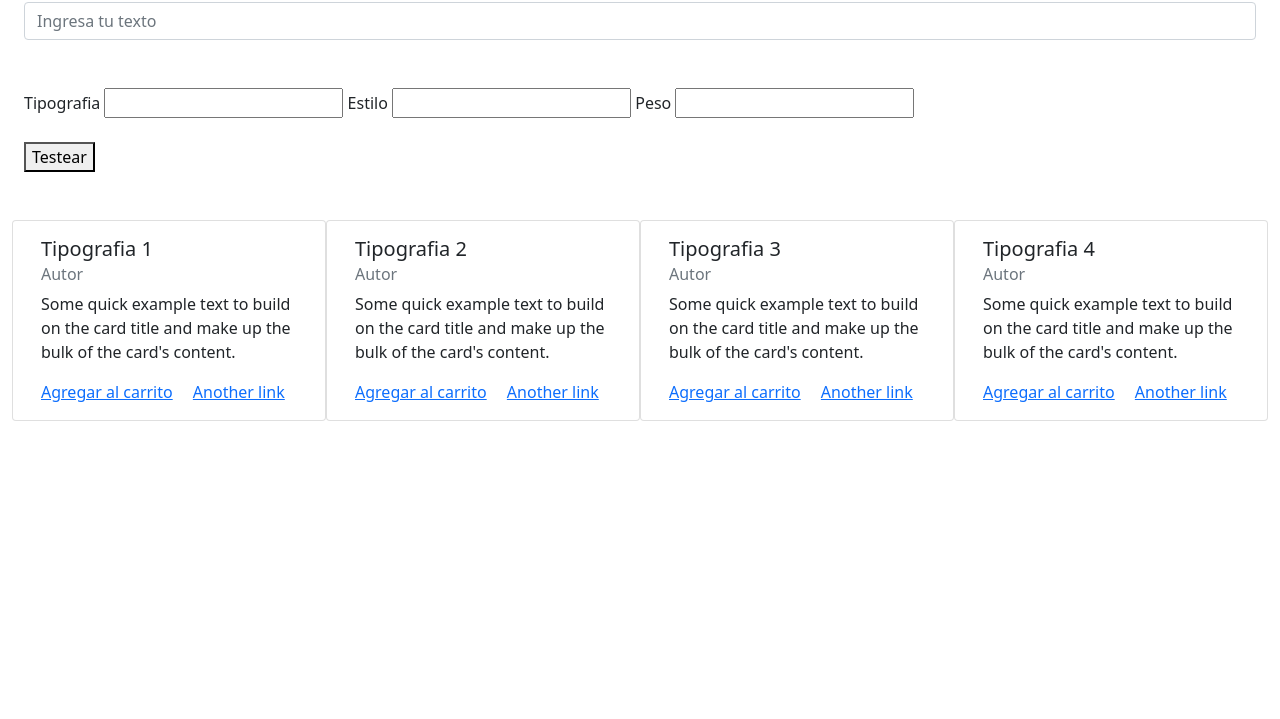
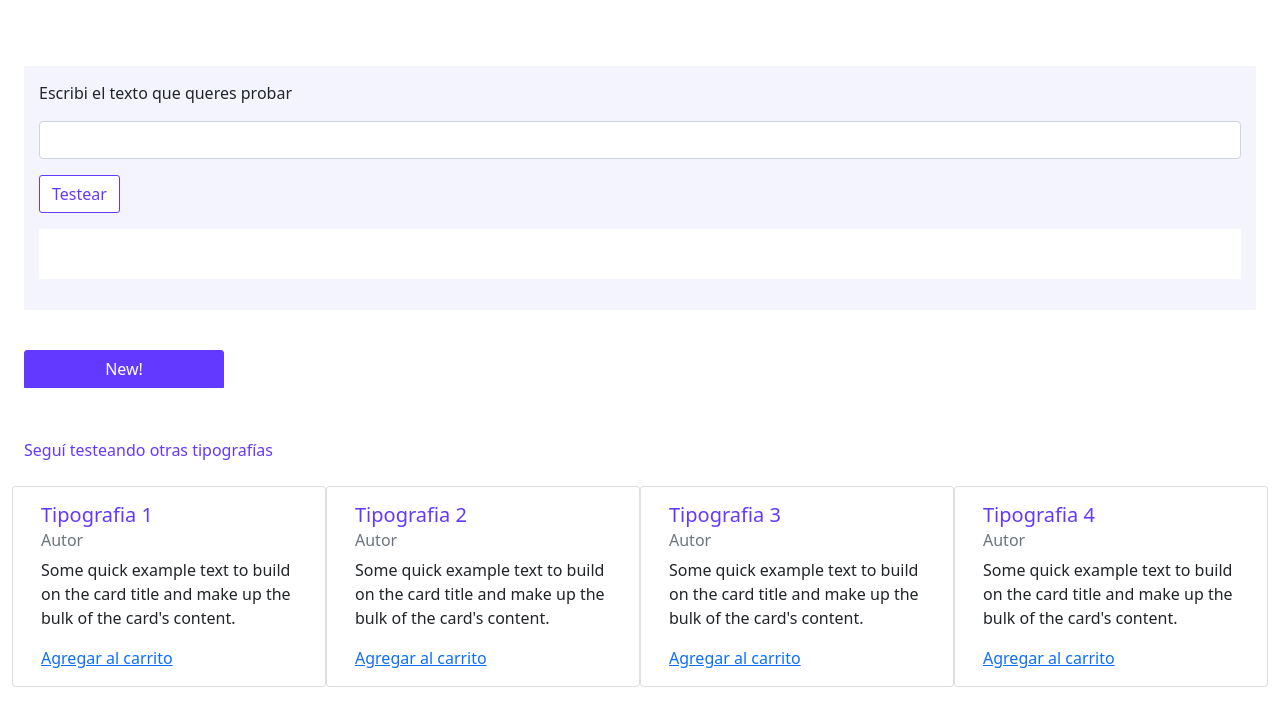
Before and after one commit to fernandacaperon/javascritp-desafios, a plain HTML site: page Proyecto final/index.html in a window 1280 px wide. Shown: the part 134-853 px from the top of the page. Before the commit the page ends 800 px from the top, so only its background shows below. Drawn offline with nearby package versions, Linux system fonts and the light colour scheme.

Commit message:
tercera entrega proyecto

```diff
--- a/Proyecto final/css/style.css
+++ b/Proyecto final/css/style.css
@@ -1 +1,68 @@
-@import url(//fonts.googleapis.com/earlyaccess/notosanstelugu.css);
+/* @import url(//fonts.googleapis.com/earlyaccess/notosanstelugu.css); */
+
+.title {
+    color: #6439FF;
+    font-weight: 100;
+    font-size: 80px;
+}
+
+h5 {
+    color: #6439FF;
+}
+
+h2 {
+    font-weight: 100;
+    font-size: 100px;
+    color: #6439FF;
+
+}
+
+.box1 {
+    display: none;
+    background-color: #6439FF;
+    height: 80px;
+    padding-top: 30px;
+    padding-left: 30px;
+}
+
+.btn1 {
+    color: white;
+    border: 1px solid #6439FF;
+    background-color: #6439FF;
+    border-radius: 3px 3px 0 0;
+    padding: 6px 12px;
+    width: 200px;
+}
+
+.boxTester {
+    background-color: white;
+    color: #6439FF;
+    height: 50px;
+    padding: 10px;
+}
+
+.btnTester {
+    color: #6439FF;
+    border: 1px solid #6439FF;
+    background-color: white;
+    border-radius: 3px;
+    padding: 6px 12px;
+}
+
+.textWhite {
+    color: white;
+}
+
+.contenedorTester {
+    background-color: #F4F4FF;
+    padding: 15px;
+    margin-bottom: 40px;
+    margin-top: 80px;
+}
+
+.print {
+    margin-top: 50px;
+    color: #6439FF;
+}
+
+/* color: #76f7b9; */
--- a/Proyecto final/index.html
+++ b/Proyecto final/index.html
@@ -5,36 +5,45 @@
     <meta http-equiv="X-UA-Compatible" content="IE=edge">
     <meta name="viewport" content="width=device-width, initial-scale=1.0">
     <title>Proyecto Tester tipografico</title>
-    <link rel="stylesheet" href="css/main.css">
+    <link rel="stylesheet" href="css/style.css">
     <link href="https://cdn.jsdelivr.net/npm/bootstrap@5.0.2/dist/css/bootstrap.min.css" rel="stylesheet" integrity="sha384-EVSTQN3/azprG1Anm3QDgpJLIm9Nao0Yz1ztcQTwFspd3yD65VohhpuuCOmLASjC" crossorigin="anonymous">
 </head>
 <body class="p-4">
-    <h1>Proyecto Tester Tipográfico</h1>
-    <div class="mb-3 py-4" id="tester">
-        <label for="exampleFormControlInput1" class="form-label">Escribi el texto que queres probar</label>
-        <input type="test" class="form-control" id="exampleFormControlInput1" placeholder="Ingresa tu texto">
+    <h1 class="title">Proyecto Tester Tipográfico</h1>
+
+    <div class="contenedorTester">
+        <div>
+            <p> Escribi el texto que queres probar </p>
+            <input type="texto" id="textoPrueba" value="" class="form-control">
+        </div>
+        <div class="py-3">
+            <button onclick="test()" class="btnTester">Testear</button>
+        </div>
+        <div>
+            <p id="resultadoTest" class="boxTester "> </p>
+        </div>
     </div>
+
+    <div>
+        <button class="btn1"> New! </button>
+        <div class="box1">
+            <p class="textWhite"> Infografica! Nueva tipografia Sans para tus proyectos! </p>
+        </div>
+    </div>
+
+    <div id="print" class="print">
+        <p></p>
+    </div>
+
     <div class="py-2">
-        <form action=" ">
-            <label for="nombre"> Tipografia</label>
-            <input type="text" id="nombre">
-            <label for="estilo"> Estilo</label>
-            <input type="text" id="estilo">
-            <label for="peso">Peso</label>
-            <input type="text" id="peso">
-        </form>
-    </div>
-    <p id="parrafo">  </p>
-    <button id="btn">Testear</button>
-    <div class="py-5">
         <div class="row">
-            <div class="card col">
+            <div class="card1 card col">
                 <div class="card-body">
                     <h5 class="card-title">Tipografia 1</h5>
                     <h6 class="card-subtitle mb-2 text-muted">Autor</h6>
                     <p class="card-text">Some quick example text to build on the card title and make up the bulk of the card's content.</p>
                     <a href="#" class="card-link">Agregar al carrito</a>
-                    <a href="#" class="card-link">Another link</a>
+                    <!-- <a href="#" class="card-link">Another link</a> -->
                 </div>
             </div>
             <div class="card col">
@@ -43,7 +52,7 @@
                     <h6 class="card-subtitle mb-2 text-muted">Autor</h6>
                     <p class="card-text">Some quick example text to build on the card title and make up the bulk of the card's content.</p>
                     <a href="#" class="card-link">Agregar al carrito</a>
-                    <a href="#" class="card-link">Another link</a>
+                    <!-- <a href="#" class="card-link">Another link</a> -->
                 </div>
             </div>
             <div class="card col">
@@ -52,7 +61,7 @@
                     <h6 class="card-subtitle mb-2 text-muted">Autor</h6>
                     <p class="card-text">Some quick example text to build on the card title and make up the bulk of the card's content.</p>
                     <a href="#" class="card-link">Agregar al carrito</a>
-                    <a href="#" class="card-link">Another link</a>
+                    <!-- <a href="#" class="card-link">Another link</a> -->
                 </div>
             </div>
             <div class="card col">
@@ -61,12 +70,13 @@
                     <h6 class="card-subtitle mb-2 text-muted">Autor</h6>
                     <p class="card-text">Some quick example text to build on the card title and make up the bulk of the card's content.</p>
                     <a href="#" class="card-link">Agregar al carrito</a>
-                    <a href="#" class="card-link">Another link</a>
+                    <!-- <a href="#" class="card-link">Another link</a> -->
                 </div>
             </div>
         </div>
     </div>
-
+    <script src="https://code.jquery.com/jquery-3.5.1.min.js"></script>
+    <script src="./jquery.js"> </script>
     <script src="./main.js"> </script>
 </body>
 </html>
--- /dev/null
+++ b/Proyecto final/jquery.js
@@ -0,0 +1,18 @@
+
+$("h1")
+$("tester")
+
+console.log ($("h1"))
+
+
+$("#print").append (
+    '<p> Seguí testeando otras tipografías </p>'
+)
+
+$(".btn1").on ("click", () => {
+    $(".box1").show ()
+})
+
+$(".box1").click(() => {
+    $(".box1").slideUp("fast");
+});
--- a/Proyecto final/main.js
+++ b/Proyecto final/main.js
@@ -7,6 +7,26 @@ const escribir = () => {
     parrafo.textContent = texto
 }
 
-boton.addEventListener ("click", () => {
-    escribir ()
-})
+// boton.addEventListener ("click", () => {
+//     escribir ()
+// })
+
+
+
+function test() {
+    var x = document.getElementById("textoPrueba").value;
+    document.getElementById("resultadoTest").innerHTML = x;
+  }
+
+
+
+  let cantidadTipografias = 15
+  localStorage.setItem ("catalogo", cantidadTipografias)
+  console.log (cantidadTipografias);
+
+
+
+  function myFunction() {
+    var mylist = document.getElementById("myList");
+    document.getElementById("demo").value = mylist.options[mylist.selectedIndex].text;
+  }
```
